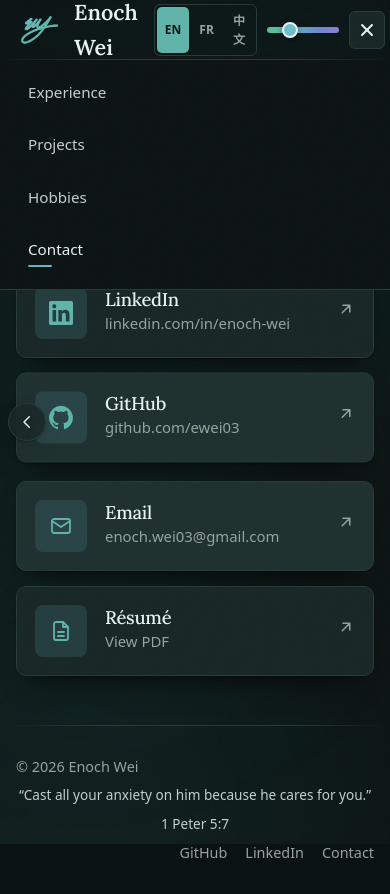
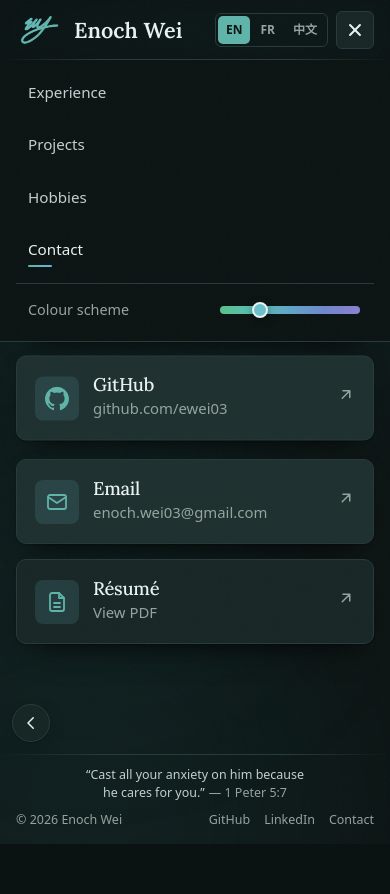
Before and after one commit to ewei03/personal-website, a React (Vite) app: page /contact in a window 390 px wide. Both pictures are taken after a click on the button 366 px from the left and 30 px from the top of the page. After the commit the page ends 844 px from the top, so only its background shows below. Built offline with nearby package versions, Linux system fonts and the light colour scheme; a web font is replaced by a local one.

Commit message:
added responsiveness

```diff
--- a/src/components/DashEasterEgg.jsx
+++ b/src/components/DashEasterEgg.jsx
@@ -51,7 +51,7 @@ export default function DashEasterEgg() {
   const canvasRef = useRef(null);
 
   useEffect(() => {
-    const fine = window.matchMedia("(pointer: fine)").matches;
+    const fine = window.matchMedia("(pointer: fine) and (hover: hover) and (min-width: 901px)").matches; // desktop only, never on mobile
     const calm = window.matchMedia("(prefers-reduced-motion: reduce)").matches;
     setEnabled(fine && !calm);
   }, []);
--- a/src/components/Layout.jsx
+++ b/src/components/Layout.jsx
@@ -10,27 +10,31 @@ const reduceMotion = () => window.matchMedia("(prefers-reduced-motion: reduce)")
 
 const HUE_MIN = 150, HUE_MAX = 250, HUE_DEFAULT = 176;
 
-/** Slider that tints the whole palette along a cool spectrum; remembered per visitor. */
-function HueSlider() {
-  const { t } = useI18n();
+/** Palette hue, shared by every slider instance; remembered per visitor. */
+function useHue() {
   const [hue, setHue] = useState(() => {
     try { return Number(localStorage.getItem("hue")) || HUE_DEFAULT; } catch (e) { return HUE_DEFAULT; }
   });
-  const onChange = (e) => {
-    const h = Number(e.target.value);
+  const set = (h) => {
     setHue(h);
     document.documentElement.style.setProperty("--hue", h);
     try { localStorage.setItem("hue", String(h)); } catch (err) {}
   };
+  return [hue, set];
+}
+
+/** Slider that tints the whole palette along a cool spectrum. */
+function HueSlider({ hue, onHue, className = "" }) {
+  const { t } = useI18n();
   return (
     <input
       type="range"
-      className="hue-slider"
+      className={`hue-slider ${className}`.trim()}
       min={HUE_MIN}
       max={HUE_MAX}
       value={hue}
-      onChange={onChange}
-      onDoubleClick={() => onChange({ target: { value: HUE_DEFAULT } })}
+      onChange={(e) => onHue(Number(e.target.value))}
+      onDoubleClick={() => onHue(HUE_DEFAULT)}
       aria-label={t("Colour scheme")}
       title={t("Colour scheme (double-click to reset)")}
     />
@@ -63,6 +67,7 @@ function Header() {
   const { t } = useI18n();
   const [scrolled, setScrolled] = useState(false);
   const [open, setOpen] = useState(false);
+  const [hue, setHue] = useHue();
   const location = useLocation();
 
   useEffect(() => setOpen(false), [location]);
@@ -85,10 +90,15 @@ function Header() {
           <li><Link to={section("projects")} aria-current={isSection("projects") ? "page" : undefined}>{t("Projects")}</Link></li>
           <li><Link to={section("hobbies")} aria-current={isSection("hobbies") ? "page" : undefined}>{t("Hobbies")}</Link></li>
           <li><NavLink to="/contact">{t("Contact")}</NavLink></li>
+          {/* On phones the colour slider lives in the menu, so the header bar fits */}
+          <li className="nav-pref">
+            <span>{t("Colour scheme")}</span>
+            <HueSlider hue={hue} onHue={setHue} />
+          </li>
         </ul>
         <div className="nav-actions">
           <LangToggle />
-          <HueSlider />
+          <HueSlider hue={hue} onHue={setHue} className="hue-slider--bar" />
           <button
             className="menu-toggle"
             type="button"
--- a/src/components/PongEasterEgg.jsx
+++ b/src/components/PongEasterEgg.jsx
@@ -60,7 +60,7 @@ export default function PongEasterEgg() {
   const racketRef = useRef(null);
 
   useEffect(() => {
-    const fine = window.matchMedia("(pointer: fine)").matches;
+    const fine = window.matchMedia("(pointer: fine) and (hover: hover) and (min-width: 901px)").matches; // desktop only, never on mobile
     const calm = window.matchMedia("(prefers-reduced-motion: reduce)").matches;
     setEnabled(fine && !calm);
   }, []);
--- a/src/components/SlideDeck.jsx
+++ b/src/components/SlideDeck.jsx
@@ -41,41 +41,6 @@ function useArrowNav(onPrev, onNext) {
   return { onTouchStart, onTouchEnd };
 }
 
-/**
- * Side arrows for a standalone page that continues the home deck (e.g. Contact).
- * prev / next are { label, to } links; arrow keys and swipes follow them too.
- */
-export function PageArrows({ prev, next }) {
-  const { t } = useI18n();
-  const navigate = useNavigate();
-  const { onTouchStart, onTouchEnd } = useArrowNav(
-    prev && (() => navigate(prev.to)),
-    next && (() => navigate(next.to))
-  );
-  useEffect(() => {
-    document.addEventListener("touchstart", onTouchStart, { passive: true });
-    document.addEventListener("touchend", onTouchEnd);
-    return () => {
-      document.removeEventListener("touchstart", onTouchStart);
-      document.removeEventListener("touchend", onTouchEnd);
-    };
-  });
-  return (
-    <>
-      {prev && (
-        <Link className="deck-arrow page-arrow prev" to={prev.to} aria-label={t("Previous: {label}", { label: prev.label })}>
-          <Chevron dir="left" />
-        </Link>
-      )}
-      {next && (
-        <Link className="deck-arrow page-arrow next" to={next.to} aria-label={next.label}>
-          <Chevron dir="right" />
-        </Link>
-      )}
-    </>
-  );
-}
-
 /** Restart a slide's CSS entrance animations and scroll reveals, as if it had just been loaded. */
 function replayEntrance(el) {
   el.getAnimations?.({ subtree: true }).forEach((a) => {
@@ -99,7 +64,7 @@ function replayEntrance(el) {
 }
 
 /** Slide ids (after the intro) that get their own path, e.g. /experience. */
-export const DECK_SECTIONS = ["experience", "projects", "hobbies"];
+export const DECK_SECTIONS = ["experience", "projects", "hobbies", "contact"];
 export const isDeckPath = (pathname) => pathname === "/" || DECK_SECTIONS.includes(pathname.slice(1));
 
 /**
--- a/src/main.jsx
+++ b/src/main.jsx
@@ -4,7 +4,6 @@ import { BrowserRouter, Route, Routes } from "react-router-dom";
 import Layout from "./components/Layout.jsx";
 import { DECK_SECTIONS } from "./components/SlideDeck.jsx";
 import Home from "./pages/Home.jsx";
-import Contact from "./pages/Contact.jsx";
 import NotFound from "./pages/NotFound.jsx";
 import { I18nProvider } from "./i18n.jsx";
 import "./styles.css";
@@ -17,7 +16,6 @@ ReactDOM.createRoot(document.getElementById("root")).render(
         <Route element={<Layout />}>
           <Route index element={<Home />} />
           {DECK_SECTIONS.map((id) => <Route key={id} path={id} element={<Home />} />)}
-          <Route path="contact" element={<Contact />} />
           <Route path="*" element={<NotFound />} />
         </Route>
       </Routes>
--- a/src/pages/Contact.jsx
+++ b/src/pages/Contact.jsx
@@ -1,7 +1,5 @@
-import { useEffect } from "react";
-import { profile, links } from "../content/site.js";
+import { links } from "../content/site.js";
 import { SplitText } from "../components/ui.jsx";
-import { PageArrows } from "../components/SlideDeck.jsx";
 import { useI18n } from "../i18n.jsx";
 import { ArrowUpRight, FileText, GitHub, LinkedIn, Mail } from "../components/Icons.jsx";
 
@@ -12,14 +10,11 @@ const cards = [
   { title: "Résumé", sub: "View PDF", href: links.resume, Icon: FileText },
 ];
 
+/** Last slide of the home deck (/contact). */
 export default function Contact() {
-  const { t, lang } = useI18n();
-  useEffect(() => { document.title = t("Contact — {name}", { name: t(profile.name) }); }, [lang]);
-
-
+  const { t } = useI18n();
   return (
     <>
-      <PageArrows prev={{ label: t("Hobbies"), to: "/hobbies" }} />
       <section className="page-hero">
         <div className="container">
           <SplitText text={t("Let's")} accent={t("talk!")} />
--- a/src/pages/Home.jsx
+++ b/src/pages/Home.jsx
@@ -1,5 +1,5 @@
 import { useEffect, useRef, useState } from "react";
-import { Link } from "react-router-dom";
+import { Link, useLocation } from "react-router-dom";
 import {
   profile, experience, education, projects, hobbies, funFacts,
 } from "../content/site.js";
@@ -11,6 +11,7 @@ import PortraitCycle from "../components/PortraitCycle.jsx";
 import HobbyModal from "../components/HobbyModal.jsx";
 import { hobbyIcons } from "../components/HobbyIcons.jsx";
 import SlideDeck from "../components/SlideDeck.jsx";
+import Contact from "./Contact.jsx";
 import { useI18n } from "../i18n.jsx";
 
 function SectionHead({ title, intro, children }) {
@@ -260,7 +261,11 @@ function Hobbies() {
 
 export default function Home() {
   const { t, lang } = useI18n();
-  useEffect(() => { document.title = t("{name} — Software Engineer", { name: t(profile.name) }); }, [lang]);
+  const onContact = useLocation().pathname === "/contact";
+  useEffect(() => {
+    const name = t(profile.name);
+    document.title = onContact ? t("Contact — {name}", { name }) : t("{name} — Software Engineer", { name });
+  }, [lang, onContact]);
   return (
     <SlideDeck
       slides={[
@@ -268,8 +273,8 @@ export default function Home() {
         { id: "experience", label: t("Experience"), content: <Experience /> },
         { id: "projects", label: t("Projects"), content: <Projects /> },
         { id: "hobbies", label: t("Hobbies"), content: <Hobbies /> },
+        { id: "contact", label: t("Contact"), content: <Contact /> },
       ]}
-      end={{ label: t("Contact"), to: "/contact" }}
     />
   );
 }
--- a/src/styles.css
+++ b/src/styles.css
@@ -262,7 +262,6 @@ p { margin: 0 0 1em; color: var(--ink-soft); }
   box-shadow: 0 2px 8px rgba(0, 0, 0, 0.4);
 }
 .hue-slider:hover::-webkit-slider-thumb { transform: scale(1.15); }
-@media (max-width: 720px) { .hue-slider { width: 72px; } }
 
 .nav-actions { display: flex; align-items: center; gap: 8px; }
 .menu-toggle { display: none; }
@@ -284,7 +283,7 @@ p { margin: 0 0 1em; color: var(--ink-soft); }
 .nav-open .menu-toggle span::before { transform: translateY(5px) rotate(45deg); }
 .nav-open .menu-toggle span::after { transform: translateY(-5px) rotate(-45deg); }
 
-@media (max-width: 720px) {
+@media (max-width: 900px) {
   .menu-toggle { display: grid; }
   .nav-links {
     position: absolute;
@@ -304,7 +303,33 @@ p { margin: 0 0 1em; color: var(--ink-soft); }
   .nav-open .nav-links { opacity: 1; transform: none; pointer-events: auto; }
   .nav-links a { padding: 12px; }
   .nav-links a::after { left: 12px; right: auto; width: 24px; bottom: 6px; }
-}
+  /* Colour slider moves from the bar into the menu */
+  .hue-slider--bar { display: none; }
+  .nav-pref {
+    display: flex;
+    align-items: center;
+    justify-content: space-between;
+    gap: 16px;
+    margin-top: 6px;
+    padding: 14px 12px 4px;
+    border-top: 1px solid var(--line);
+    font-size: 0.9rem;
+    color: var(--muted);
+  }
+  .nav-pref .hue-slider { width: 140px; height: 8px; }
+}
+.nav-pref { display: none; }
+@media (max-width: 900px) { .nav-pref { display: flex; } }
+
+/* Very narrow phones: tighten the header bar */
+@media (max-width: 380px) {
+  .nav { gap: 10px; }
+  .brand { font-size: 1.2rem; gap: 6px; }
+  .brand-sig { width: 38px; height: 30px; }
+  .lang-toggle button { padding: 4px 6px; }
+}
+@media (max-width: 340px) { .brand-sig { display: none; } }
+.brand, .lang-toggle button { white-space: nowrap; }
 
 /* ---------- Buttons ---------- */
 .btn {
@@ -1160,8 +1185,9 @@ main { overflow-x: clip; }
 .fun-fact-next:hover { border-color: var(--amber); color: var(--amber); }
 .fun-fact-next:hover svg { transform: translateX(3px); }
 @media (max-width: 600px) {
-  .fun-fact { flex-wrap: wrap; }
-  .fun-fact-next { margin-left: 56px; }
+  .fun-fact { flex-wrap: wrap; row-gap: 10px; padding: 14px 16px; }
+  .fun-fact-body { flex-basis: calc(100% - 56px); } /* "Next" button wraps below the fact */
+  .fun-fact-next { margin-left: 56px; margin-top: 0; }
 }
 
 /* Full-width hobby card with an art gallery (text left, pieces right) */
@@ -1360,6 +1386,7 @@ main { overflow-x: clip; }
   inset: 0;
   display: grid;
   grid-template-rows: auto minmax(0, 1fr) auto;
+  grid-template-columns: minmax(0, 1fr); /* never wider than the window */
   overflow: hidden;
 }
 .deck-mode main { position: relative; min-height: 0; }
@@ -1382,7 +1409,7 @@ main { overflow-x: clip; }
 .slide-inner { margin: auto 0; width: 100%; }
 .slide .section { padding: clamp(24px, 4vw, 40px) 0; }
 .slide .section-alt { background: transparent; }
-.slide .hero { padding: clamp(24px, 5vw, 48px) 0; }
+.slide .hero, .slide .page-hero { padding: clamp(24px, 5vw, 48px) 0; }
 
 .deck-arrow {
   position: absolute;
@@ -1408,8 +1435,6 @@ main { overflow-x: clip; }
 .deck-arrow:hover { border-color: var(--amber); color: var(--amber); box-shadow: var(--shadow-lift); }
 .deck-arrow.prev:hover { transform: translateX(-3px); }
 .deck-arrow.next:hover { transform: translateX(3px); }
-/* Same arrows on standalone pages that continue the deck (Contact) */
-.deck-arrow.page-arrow { position: fixed; }
 
 
 /* Slim footer on the deck page */
@@ -1420,6 +1445,13 @@ main { overflow-x: clip; }
   .deck-arrow svg { width: 18px; height: 18px; }
   .deck-arrow.prev { left: 8px; }
   .deck-arrow.next { right: 8px; }
+}
+/* Phones: arrows drop to the bottom corners instead of covering the content mid-screen */
+@media (max-width: 600px) {
+  .deck-arrow { top: auto; bottom: 12px; margin-top: 0; }
+  .deck-arrow.prev { left: 12px; }
+  .deck-arrow.next { right: 12px; }
+  .slide { padding-bottom: 64px; } /* room to scroll past the arrows */
 }
 
 /* ---------- Pong easter egg ---------- */
@@ -1608,6 +1640,11 @@ main { overflow-x: clip; }
 
 /* While the other easter-egg game is running, this one's icon fades out and can't be used */
 .pong-racket.blocked, .dash-icon.blocked { pointer-events: none; }
+
+/* No easter eggs on mobile / narrow windows (also covers a desktop window resized down) */
+@media (max-width: 900px), (hover: none), (pointer: coarse) {
+  .pong-racket, .dash-icon { display: none; }
+}
 .pong-racket.blocked .pong-racket-art,
 .pong-racket.blocked .pong-morph-ball,
 .dash-icon.blocked .dash-icon-square { opacity: 0; }
@@ -1654,6 +1691,35 @@ main { overflow-x: clip; }
   .footer-inner { grid-template-columns: 1fr; justify-items: center; gap: 6px; text-align: center; }
   .footer-meta,   .verse { order: -1; flex-wrap: wrap; }
   .verse blockquote { white-space: normal; }
+}
+/* Phones: one compact footer on every page. The verse runs as a single centred paragraph with
+   the reference flowing after it (never orphaned on its own line); © and links share a row below. */
+@media (max-width: 600px) {
+  .site-footer, .deck-mode .site-footer { padding: 12px 0 14px; font-size: 0.78rem; }
+  .footer-inner {
+    grid-template-columns: auto auto;
+    justify-content: space-between;
+    justify-items: stretch;
+    gap: 8px 16px;
+    text-align: left;
+  }
+  .verse {
+    grid-column: 1 / -1;
+    display: block;
+    text-align: center;
+    text-wrap: balance;
+    line-height: 1.45;
+  }
+  .verse blockquote, .verse figcaption { display: inline; font-size: 0.78rem; }
+  .verse figcaption { color: var(--muted); white-space: nowrap; margin-left: 4px; }
+  .verse figcaption::before { content: "— "; }
+  .footer-meta { order: 0; justify-self: start; }
+  .footer-links { justify-self: end; gap: 14px; }
+  .footer-meta, .footer-links a { white-space: nowrap; }
+}
+@media (max-width: 360px) {
+  .footer-inner { column-gap: 10px; }
+  .footer-links { gap: 10px; }
 }
 
 /* ---------- Scroll reveal ---------- */
@@ -1687,7 +1753,16 @@ main { overflow-x: clip; }
   .project-grid { grid-template-columns: 1fr; }
   .card:not(.project):not(.hobby) { padding: 18px; }
   .job { padding-left: 36px; }
-
+  /* Smaller portrait so the intro shows above the fold */
+  .hero-grid { gap: 28px; }
+  .hero-grid .portrait-wrap { max-width: 210px; }
+  .portrait-dots { margin-top: 18px; }
+  .link-card { gap: 14px; }
+  .link-card .icon { width: 44px; height: 44px; }
+  .link-card > :not(.icon):not(.go) { min-width: 0; overflow-wrap: anywhere; }
+  .art-gallery { gap: 8px; padding: 14px 14px 0; }
+  .hobby-dialog-head { padding: 14px 12px 10px 18px; }
+  .hobby-dialog-body { padding: 16px 18px 20px; }
 }
 
 /* ---------- Reduced motion ---------- */
```
